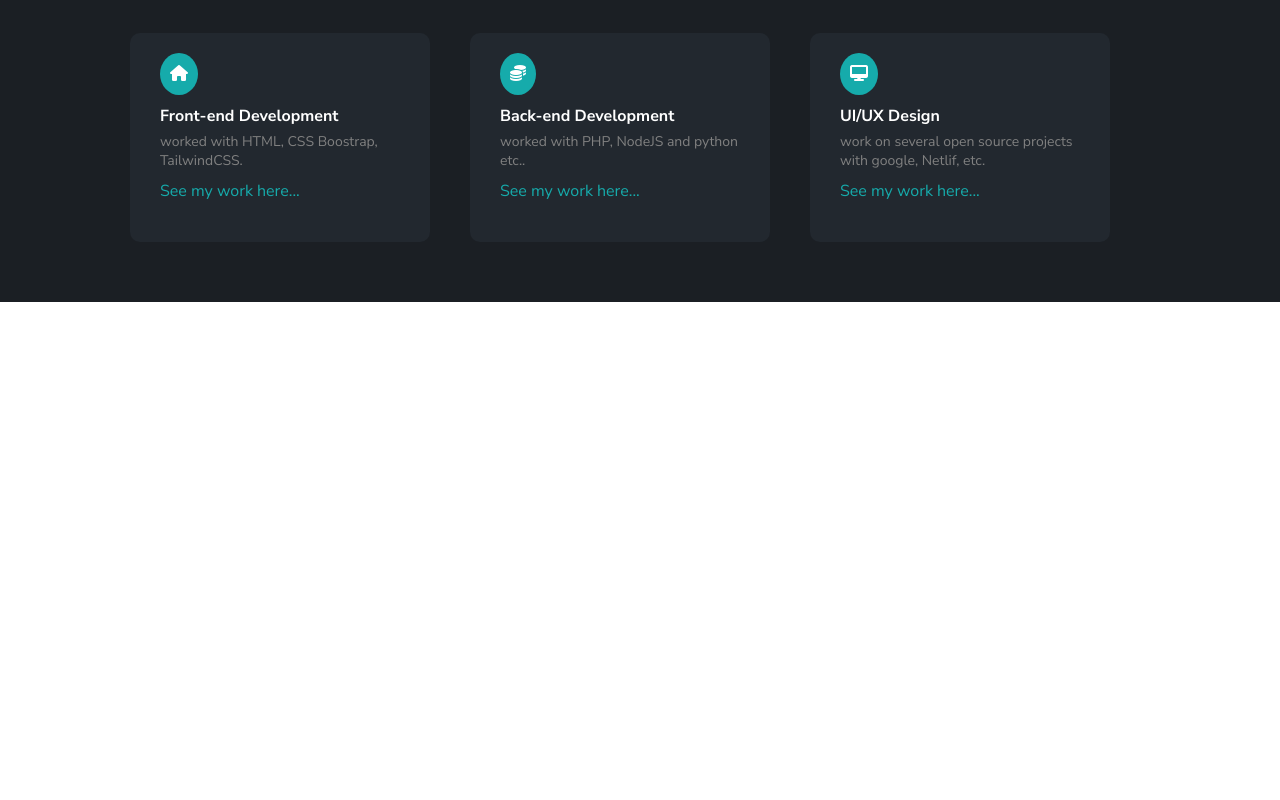
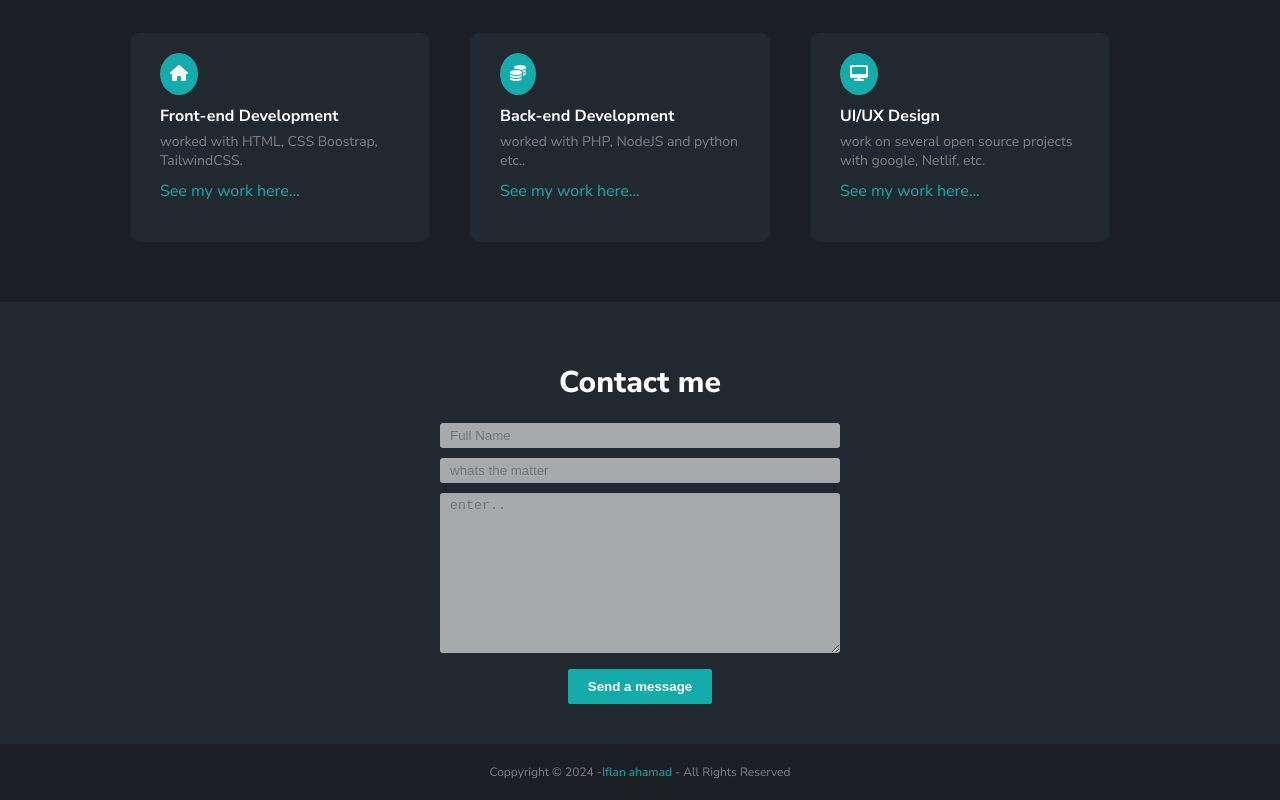
Before and after one commit to IflanAhamad/iflan-portfolio, a plain HTML site: page index.html in a window 1280 px wide. Shown: the part 1249-2049 px from the top of the page. Before the commit the page ends 1551 px from the top, so only its background shows below. Drawn offline with Linux system fonts and the light colour scheme.

Commit message:
contact me and footer section design

```diff
--- a/CSS/style.css
+++ b/CSS/style.css
@@ -312,3 +312,46 @@ header button:hover{
 .work-section--box-icon:hover{
     background-color: #1877F2;
 }
+
+
+
+
+/*contact me*/
+
+.contact-section{
+    background-color: #22282f;
+    color: white;
+    padding: 40px;
+    text-align: center;
+}
+
+
+.contact-section h4{
+    font-size: 30px;
+    margin: 20px 0;
+    font-weight: 800;
+}
+
+.contact-section form input,textarea{
+    padding: 5px 10px;
+    outline-color: var(--primary);
+    width: 400px;
+    border: none;
+    background-color: rgb(166, 170, 170);
+    border-radius: 3px;
+    margin-bottom: 10px;
+}
+
+footer{
+    background-color: var(--dark-primary);
+    color: gray;
+    padding: 20px 0;
+    text-align: center;
+    font-size: 12px;
+
+}
+
+footer a{
+    text-decoration: none;
+    color: var(--primary);
+}
--- a/index.html
+++ b/index.html
@@ -187,6 +187,38 @@
         </section>
 
 
+        <!--contact me-->
+
+        <section class="contact-section">
+            <h4>Contact me</h4>
+
+            <form>
+                <div>
+                    <input type="text" name="name" placeholder="Full Name">
+                </div>
+
+                <div>
+                    <input type="text" name="subject" placeholder="whats the matter">
+                </div>
+
+                <div>
+                    <textarea name="description" id=""  placeholder="enter.." cols="30" rows="10"></textarea>
+                </div>
+
+                <div>
+                    <button class="btn btn-primary">Send a message</button>
+                </div>
+
+            </form>
+        </section>
+
+        <!--footer-->
+
+        <footer>
+            <p>Coppyright &copy; 2024 -<a href="http://github.com/IflanAhamad" target="_blank">Iflan ahamad</a> - All Rights Reserved</p>
+        </footer>
+
+
     </main>
 
 
```
Also changed, not shown: 1 other file.
